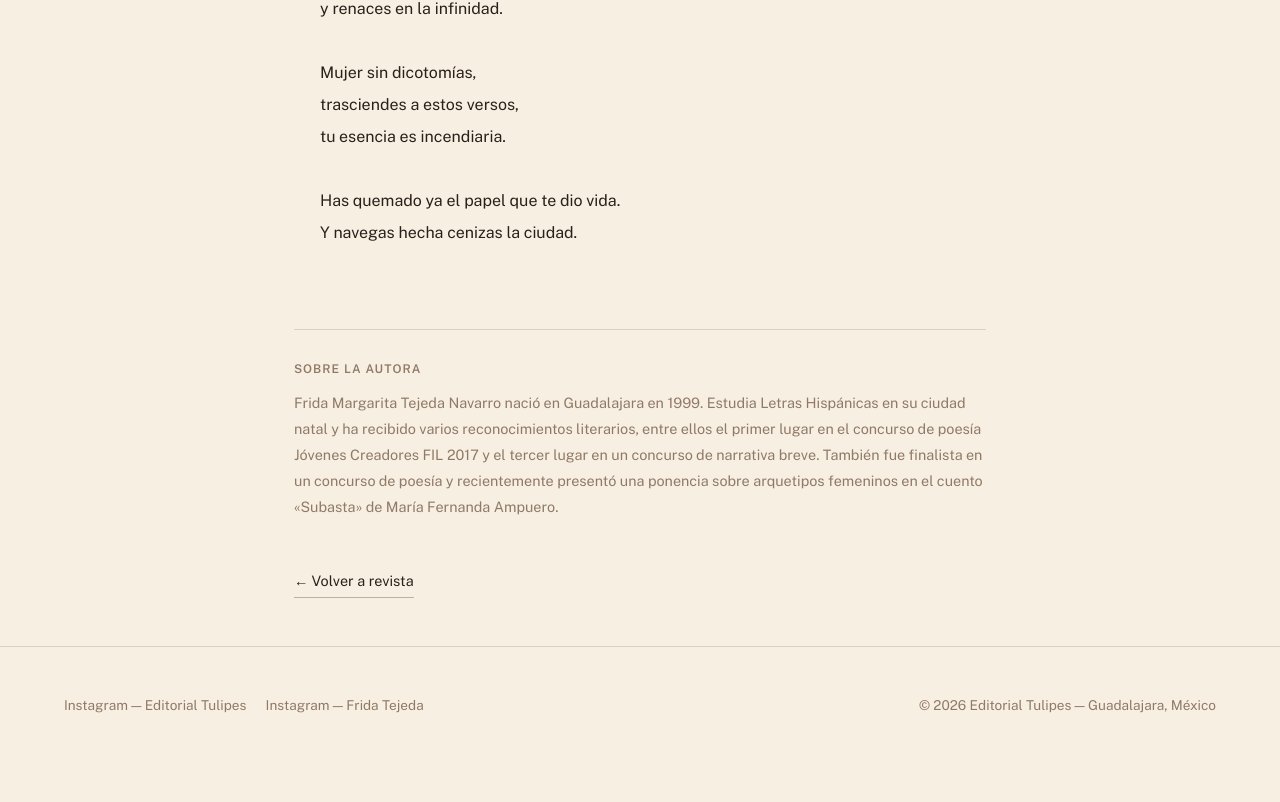
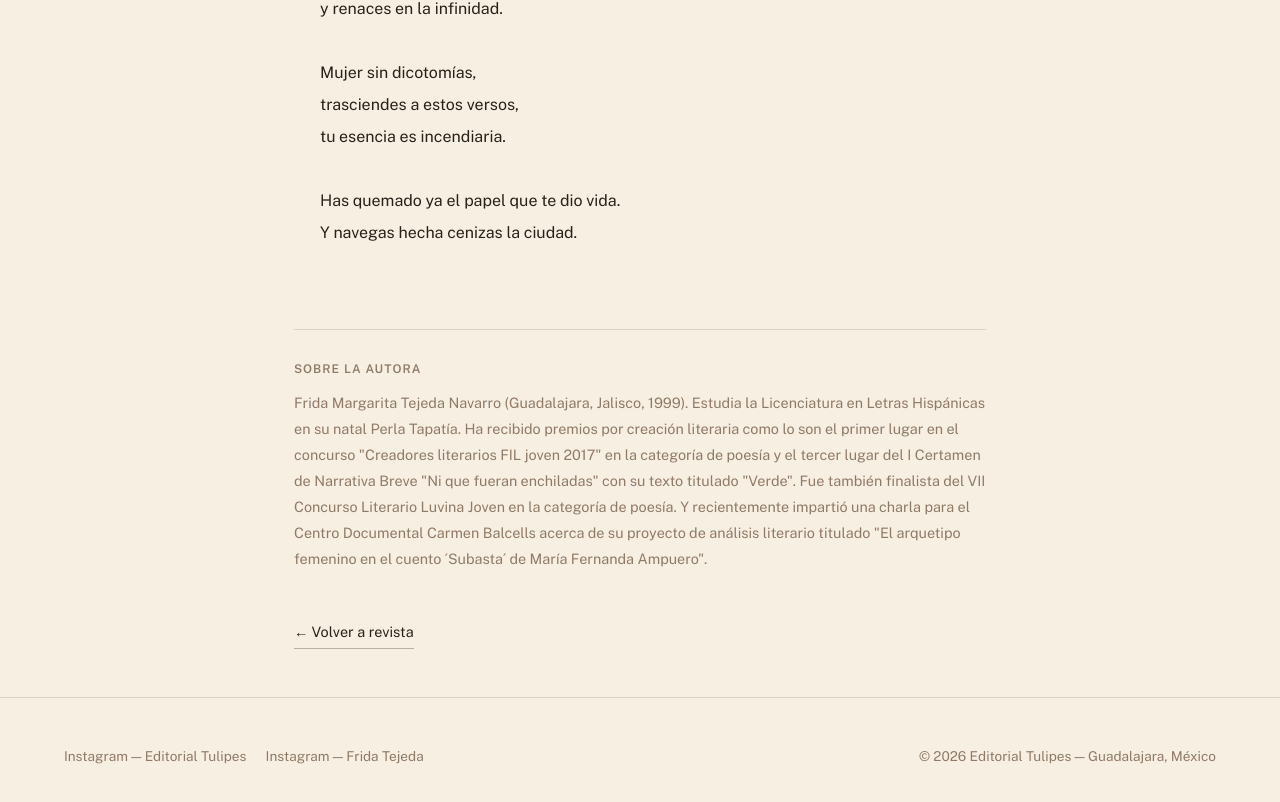
Before and after one commit to editorialtulipes-jpg/web-tulipes, a website: page textos/articulo-1.html in a window 1280 px wide. Shown: the part 1219-2021 px from the top of the page. Before the commit the page ends 1983 px from the top, so only its background shows below. Drawn offline with nearby package versions, Linux system fonts and the light colour scheme.

Commit message:
Reemplaza la semblanza de Frida Tejeda por el texto exacto que mandó Aitana

```diff
--- a/textos/articulo-1.html
+++ b/textos/articulo-1.html
@@ -59,7 +59,7 @@ Y navegas hecha cenizas la ciudad.
 
   <div class="semblanza">
     <h4>Sobre la autora</h4>
-    <p>Frida Margarita Tejeda Navarro nació en Guadalajara en 1999. Estudia Letras Hispánicas en su ciudad natal y ha recibido varios reconocimientos literarios, entre ellos el primer lugar en el concurso de poesía Jóvenes Creadores FIL 2017 y el tercer lugar en un concurso de narrativa breve. También fue finalista en un concurso de poesía y recientemente presentó una ponencia sobre arquetipos femeninos en el cuento «Subasta» de María Fernanda Ampuero.</p>
+    <p>Frida Margarita Tejeda Navarro (Guadalajara, Jalisco, 1999). Estudia la Licenciatura en Letras Hispánicas en su natal Perla Tapatía. Ha recibido premios por creación literaria como lo son el primer lugar en el concurso "Creadores literarios FIL joven 2017" en la categoría de poesía y el tercer lugar del I Certamen de Narrativa Breve "Ni que fueran enchiladas" con su texto titulado "Verde". Fue también finalista del VII Concurso Literario Luvina Joven en la categoría de poesía. Y recientemente impartió una charla para el Centro Documental Carmen Balcells acerca de su proyecto de análisis literario titulado "El arquetipo femenino en el cuento ´Subasta´ de María Fernanda Ampuero".</p>
   </div>
 
   <a href="../revista.html" class="back-link back-link--cierre">← Volver a revista</a>
```
